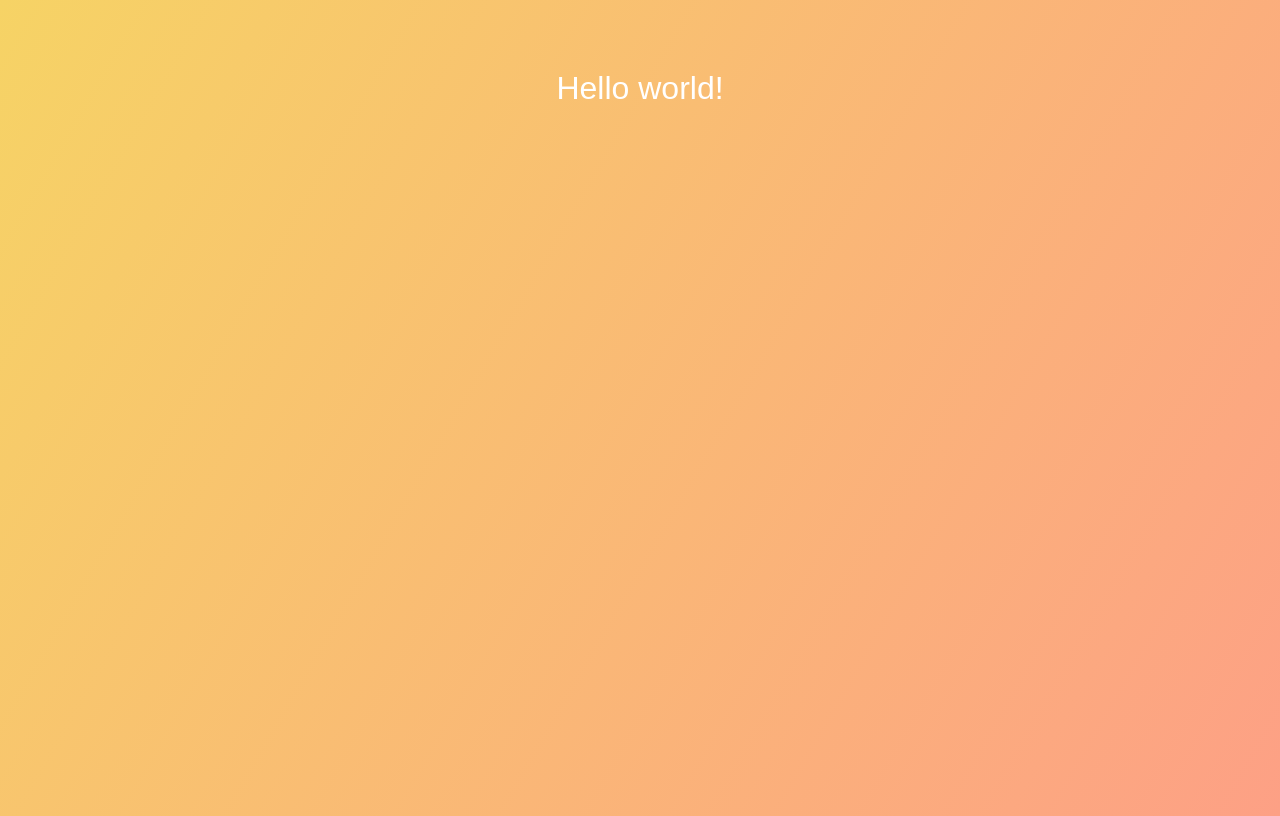
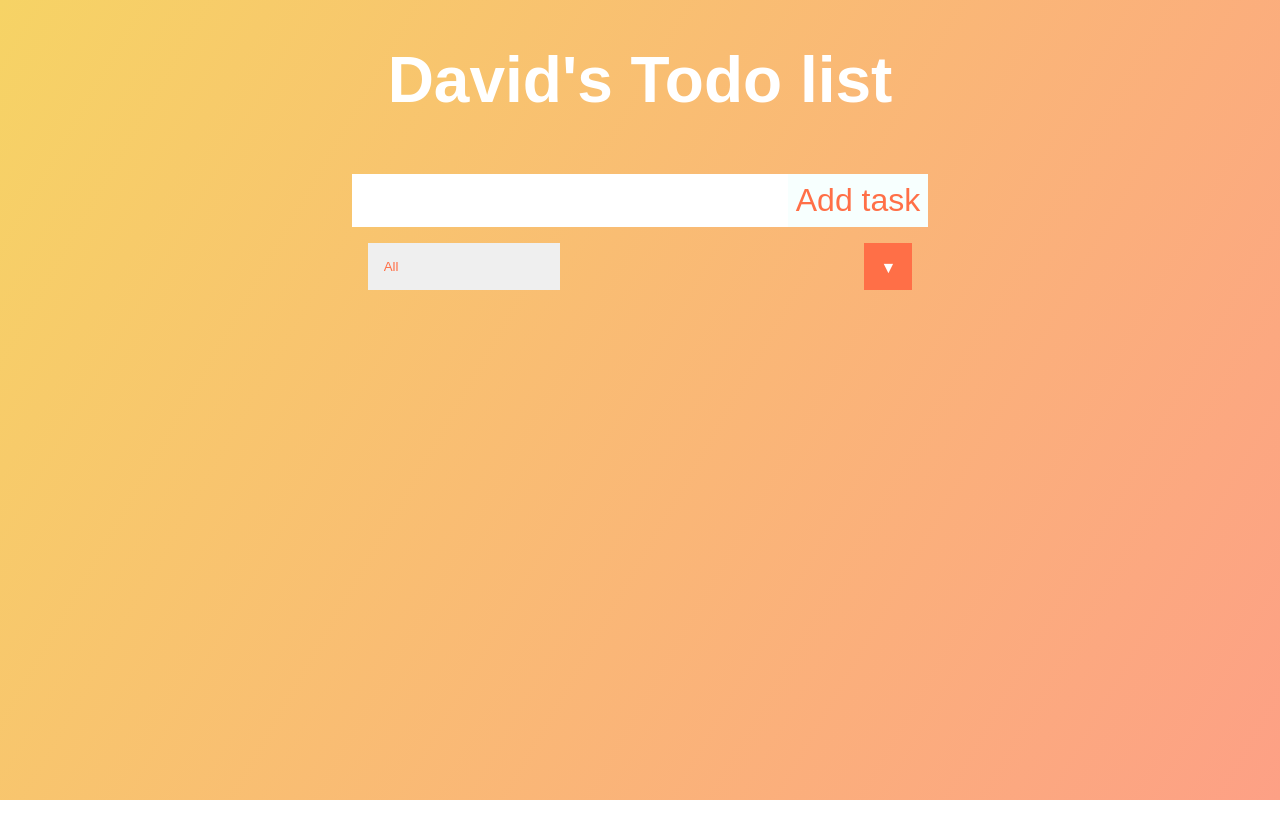
Before and after one commit to Tubohaler/JS-ramverk-Kunskapskontroll-1, a React (Create React App) app: page / in a window 1280 px wide. Built offline with nearby package versions, Linux system fonts and the light colour scheme.

Commit message:
fixat input fält och bläddermeny

```diff
--- a/src/App.js
+++ b/src/App.js
@@ -1,11 +1,18 @@
-import "./App.css";
+import './components/css/App.css';
+import Form from './components/Form';
+import Todolist from './components/Todolist';
 
 function App() {
   return (
     <div className="App">
       <header>
-        <h1A>Hello world!</h1A>
+        <h1>David's Todo list</h1>
       </header>
+
+      <Form />
+
+      <Todolist />
+
     </div>
   );
 }
--- /dev/null
+++ b/src/components/Form.jsx
@@ -0,0 +1,22 @@
+import React from 'react';
+import '../components/css/form.module.css';
+
+function Form() {
+  return (
+    <form>
+      <div className="Form">
+        <input type="text" className="todo-input"></input>
+        <button>Add task</button>
+        <div className="select">
+          <select name="todos" className="filter-todo">
+            <option value="all">All</option>
+            <option value="completed">Completed</option>
+            <option value="uncompleted">Uncompleted</option>
+          </select>
+        </div>
+      </div>
+    </form>
+  )
+}
+
+export default Form
--- a/src/App.css
+++ b/src/components/css/App.css
@@ -1,33 +1,3 @@
-Skip to content
-Search or jump to…
-Pull requests
-Issues
-Marketplace
-Explore
-
-@Tubohaler
-developedbyed
-/
-vanilla-todo
-Public
-Code
-Issues
-2
-Pull requests
-5
-Actions
-Projects
-Wiki
-Security
-Insights
-vanilla-todo/style.css
-
-developedbyed vanilla todo
-Latest commit 7c215f0 on 28 Aug 2020
- History
- 0 contributors
-139 lines (130 sloc)  2.03 KB
-
 * {
   margin: 0;
   padding: 0;
--- /dev/null
+++ b/src/components/css/form.module.css
@@ -0,0 +1,37 @@
+.container {
+    display: flex;
+  }
+
+  .input {
+    border: 5px solid #431AF5;
+    background: transparent;
+    color: white;
+    font-size: 18px;
+    font-weight: 700;
+    padding: 4px 16px;
+  }
+
+  .input:focus {
+    outline: none;
+  }
+
+  .button {
+    margin-left: 8px;
+    background: #431AF5;
+    border: none;
+    color: white;
+    font-size: 18px;
+    padding: 4px 16px;
+    font-weight: 700;
+    cursor: pointer;
+    transition: all 200ms;
+  }
+
+  .button:hover {
+    background: #431AF5cc;
+  }
+
+  .button:active {
+    background: #4d27f9;
+
+  }
--- a/src/components/todolist.jsx
+++ b/src/components/todolist.jsx
@@ -0,0 +1,10 @@
+import React, { useState } from 'react';
+import '../components/css/todolist.module.css';
+
+function Todolist() {
+  return (
+    <div></div>
+  )
+}
+
+export default Todolist
```
Also changed, not shown: src/components/css/index.css (renamed from src/index.css), src/components/css/todolist.module.css (added).
